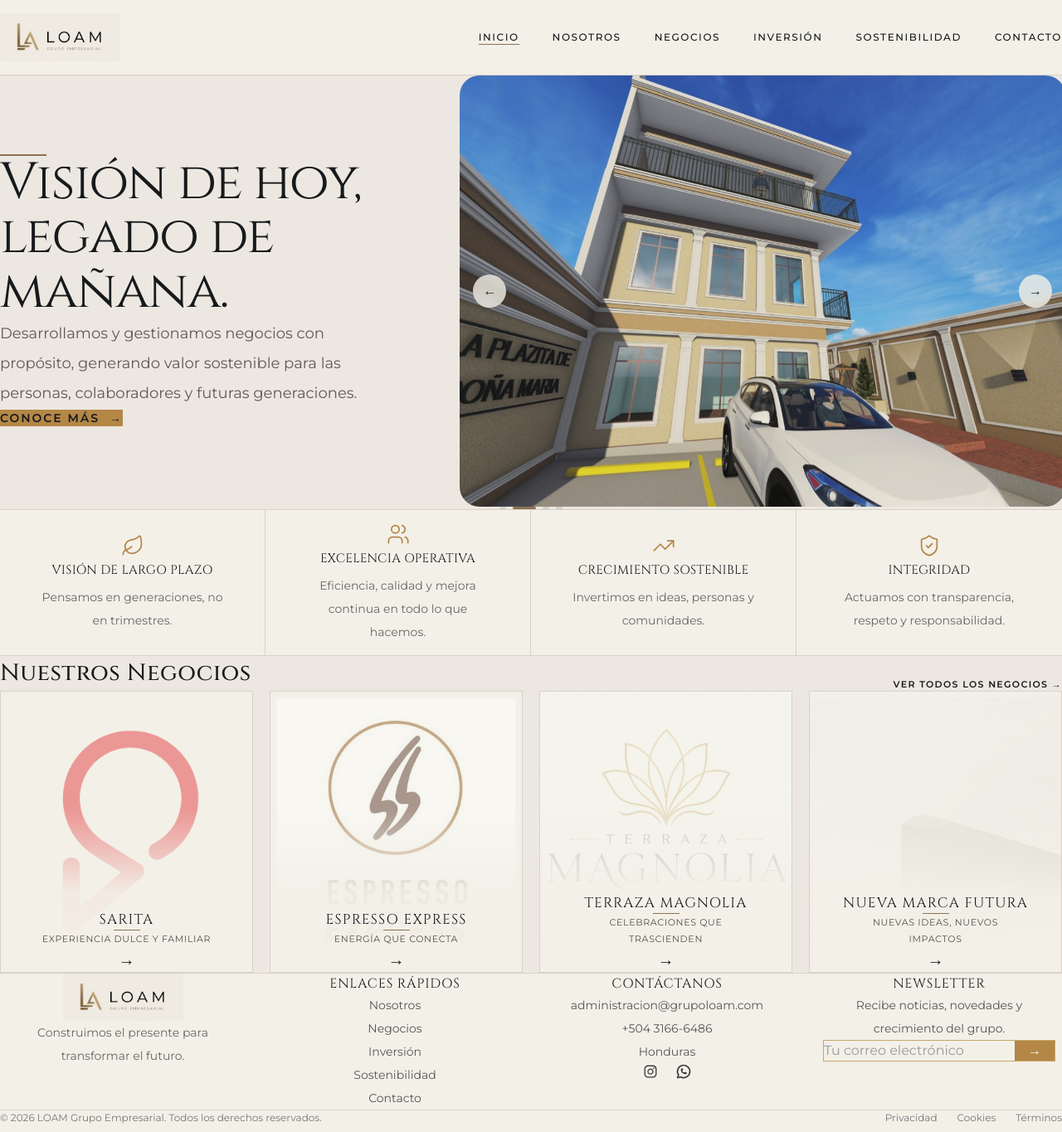
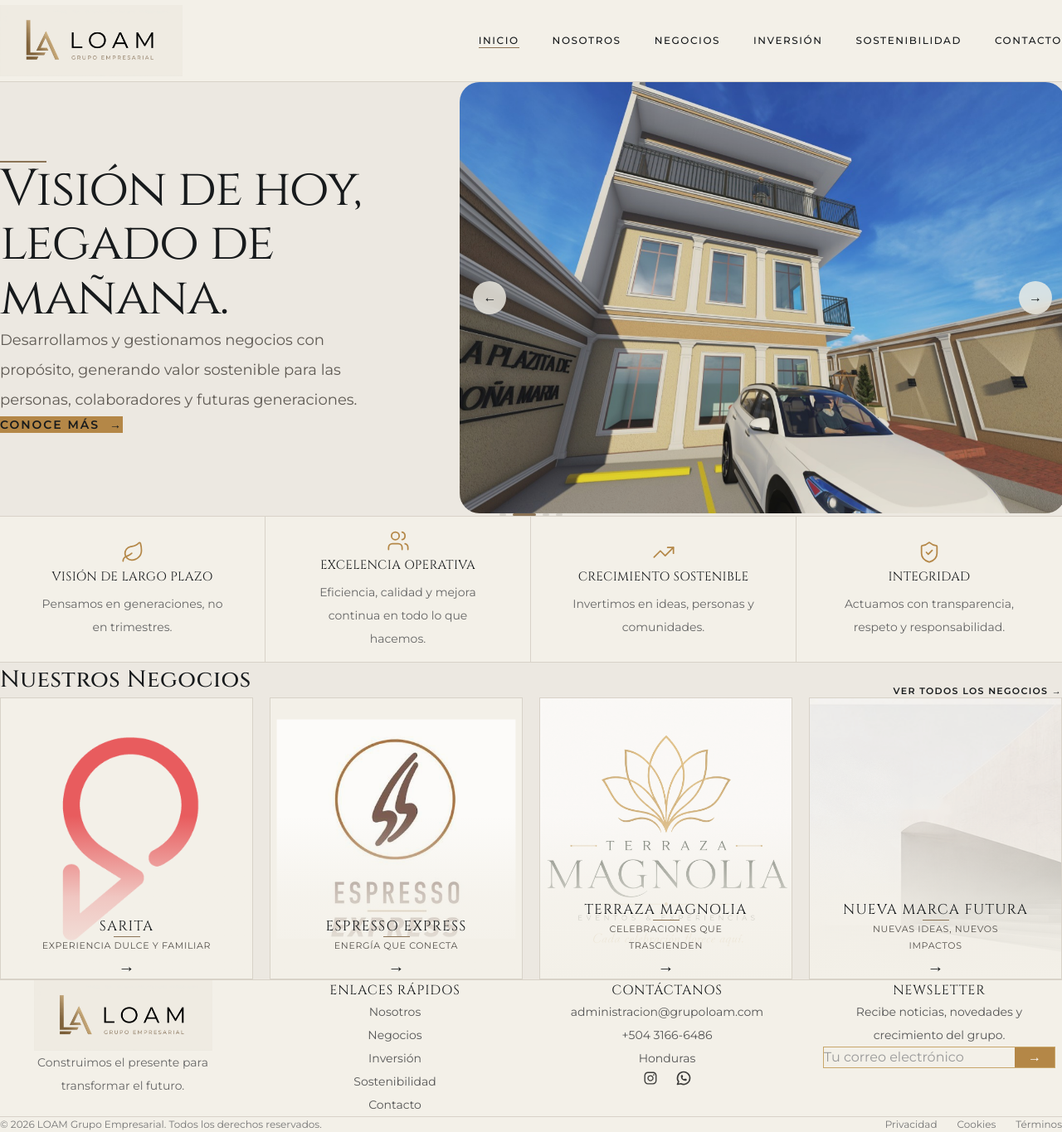
Before and after one commit to Grupo-Loam/grupo-loam, a Next.js app: page / in a window 1280 px wide. Shown: the whole page at 83% size. Built offline with nearby package versions, Linux system fonts and the light colour scheme.

Commit message:
Mejora logos y tarjetas de negocios

```diff
--- a/src/components/home/Businesses.tsx
+++ b/src/components/home/Businesses.tsx
@@ -35,6 +35,7 @@
       className="w-full bg-[var(--bg-secondary)] py-12 lg:py-14"
     >
       <div className="w-full px-6 lg:px-10 2xl:px-12">
+        {/* ENCABEZADO */}
         <div className="mb-8 flex items-end justify-between gap-6">
           <h2 className="font-[var(--font-cinzel)] text-[24px] font-medium tracking-[0.02em] text-[var(--color-carbon)] md:text-[28px]">
             Nuestros Negocios
@@ -42,19 +43,35 @@
 
           <Link
             href="#"
-            className="hidden shrink-0 pb-1 text-[11px] font-semibold uppercase tracking-[0.12em] text-[var(--color-carbon)] transition hover:text-[var(--color-bronce)] sm:block"
+            className="hidden shrink-0 pb-1 text-[11px] font-semibold uppercase tracking-[0.12em] text-[var(--color-carbon)] transition duration-300 hover:text-[var(--color-bronce)] sm:block"
           >
             Ver todos los negocios →
           </Link>
         </div>
 
+        {/* TARJETAS */}
         <div className="grid gap-5 sm:grid-cols-2 lg:grid-cols-4">
           {businesses.map((business) => (
             <Link
               key={business.name}
               href={business.href}
-              className="group relative h-[340px] overflow-hidden border border-[var(--color-border)] bg-[var(--bg-primary)]"
+              className="
+                group
+                relative
+                h-[340px]
+                overflow-hidden
+                border
+                border-[var(--color-border)]
+                bg-[var(--bg-primary)]
+                transition-all
+                duration-500
+                ease-out
+                hover:-translate-y-1
+                hover:border-[#C9BAA5]
+                hover:shadow-[0_14px_35px_rgba(23,26,28,0.10)]
+              "
             >
+              {/* IMAGEN */}
               <Image
                 src={business.image}
                 alt={business.name}
@@ -62,29 +79,85 @@
                 sizes="(max-width:640px) 100vw, (max-width:1024px) 50vw, 25vw"
                 className={
                   business.name === "Sarita"
-                    ? "object-contain scale-[0.92] transition duration-700 group-hover:scale-[0.95]"
+                    ? "object-contain scale-[0.92] transition-all duration-700 ease-out group-hover:scale-[0.97]"
                     : business.name === "Espresso Express"
-                    ? "object-cover scale-[0.95] transition duration-700 group-hover:scale-[0.99]"
-                    : "object-cover opacity-45 transition duration-700 group-hover:scale-[1.04]"
+                    ? "object-contain scale-[0.95] transition-all duration-700 ease-out group-hover:scale-[1.00]"
+                    : "object-cover opacity-80 transition-all duration-700 ease-out group-hover:scale-[1.05] group-hover:opacity-95"
                 }
               />
 
-              <div className="absolute inset-0 bg-[#F3F0E8]/55" />
+              {/* CAPA CLARA — más suave */}
+              <div
+                className="
+                  absolute
+                  inset-0
+                  bg-[#F3F0E8]/25
+                  transition-colors
+                  duration-500
+                  group-hover:bg-[#F3F0E8]/10
+                "
+              />
 
-              <div className="absolute inset-x-0 bottom-0 h-[58%] bg-gradient-to-t from-[#F3F0E8] via-[#F3F0E8]/92 to-transparent" />
+              {/* DEGRADADO INFERIOR */}
+              <div
+                className="
+                  absolute
+                  inset-x-0
+                  bottom-0
+                  h-[58%]
+                  bg-gradient-to-t
+                  from-[#F3F0E8]
+                  via-[#F3F0E8]/72
+                  to-transparent
+                  transition-opacity
+                  duration-500
+                  group-hover:opacity-90
+                "
+              />
 
+              {/* CONTENIDO */}
               <div className="absolute inset-x-0 bottom-0 flex min-h-[150px] flex-col items-center justify-end px-6 pb-5 text-center">
-                <h3 className="font-[var(--font-cinzel)] text-[17px] uppercase tracking-[0.07em] text-[var(--color-carbon)]">
+                <h3
+                  className="
+                    font-[var(--font-cinzel)]
+                    text-[17px]
+                    uppercase
+                    tracking-[0.07em]
+                    text-[var(--color-carbon)]
+                    transition-transform
+                    duration-500
+                    group-hover:-translate-y-0.5
+                  "
+                >
                   {business.name}
                 </h3>
 
-                <div className="my-3 h-px w-8 bg-[var(--color-bronce)]" />
+                <div
+                  className="
+                    my-3
+                    h-px
+                    w-8
+                    bg-[var(--color-bronce)]
+                    transition-all
+                    duration-500
+                    group-hover:w-12
+                  "
+                />
 
                 <p className="max-w-[210px] text-[11px] uppercase leading-5 tracking-[0.06em] text-[#55514C]">
                   {business.tagline}
                 </p>
 
-                <span className="mt-3 text-[20px] text-[var(--color-carbon)] transition-transform duration-300 group-hover:translate-x-1">
+                <span
+                  className="
+                    mt-3
+                    text-[20px]
+                    text-[var(--color-carbon)]
+                    transition-transform
+                    duration-300
+                    group-hover:translate-x-2
+                  "
+                >
                   →
                 </span>
               </div>
@@ -92,6 +165,7 @@
           ))}
         </div>
 
+        {/* LINK MÓVIL */}
         <div className="mt-6 sm:hidden">
           <Link
             href="#"
--- a/src/components/layout/Footer.tsx
+++ b/src/components/layout/Footer.tsx
@@ -9,10 +9,10 @@
           {/* MARCA */}
           <div className="flex flex-col items-center text-center">
             <img
-  src="/images/logos/Loam.png"
-  alt="LOAM Grupo Empresarial"
-  className="mb-5 h-auto w-[145px]"
-/>
+              src="/images/logos/Loam.png"
+              alt="LOAM Grupo Empresarial"
+              className="mb-6 h-auto w-[200px] sm:w-[215px]"
+            />
 
             <p className="max-w-[230px] text-[14px] leading-7 text-[#666]">
               Construimos el presente para transformar el futuro.
@@ -27,31 +27,46 @@
 
             <ul className="space-y-2 text-[14px] leading-7 text-[#555]">
               <li>
-                <Link href="#nosotros" className="transition hover:text-[var(--color-bronce)]">
+                <Link
+                  href="#nosotros"
+                  className="transition hover:text-[var(--color-bronce)]"
+                >
                   Nosotros
                 </Link>
               </li>
 
               <li>
-                <Link href="#negocios" className="transition hover:text-[var(--color-bronce)]">
+                <Link
+                  href="#negocios"
+                  className="transition hover:text-[var(--color-bronce)]"
+                >
                   Negocios
                 </Link>
               </li>
 
               <li>
-                <Link href="#inversion" className="transition hover:text-[var(--color-bronce)]">
+                <Link
+                  href="#inversion"
+                  className="transition hover:text-[var(--color-bronce)]"
+                >
                   Inversión
                 </Link>
               </li>
 
               <li>
-                <Link href="#sostenibilidad" className="transition hover:text-[var(--color-bronce)]">
+                <Link
+                  href="#sostenibilidad"
+                  className="transition hover:text-[var(--color-bronce)]"
+                >
                   Sostenibilidad
                 </Link>
               </li>
 
               <li>
-                <Link href="#contacto" className="transition hover:text-[var(--color-bronce)]">
+                <Link
+                  href="#contacto"
+                  className="transition hover:text-[var(--color-bronce)]"
+                >
                   Contacto
                 </Link>
               </li>
@@ -65,8 +80,22 @@
             </h3>
 
             <div className="text-[14px] leading-7 text-[#555]">
-              <p>administracion@grupoloam.com</p>
-              <p>+504 3166-6486</p>
+              <a
+                href="mailto:administracion@grupoloam.com"
+                className="block transition hover:text-[var(--color-bronce)]"
+              >
+                administracion@grupoloam.com
+              </a>
+
+              <a
+                href="https://wa.me/50431666486"
+                target="_blank"
+                rel="noopener noreferrer"
+                className="block transition hover:text-[var(--color-bronce)]"
+              >
+                +504 3166-6486
+              </a>
+
               <p>Honduras</p>
             </div>
 
@@ -81,7 +110,11 @@
                 />
               </Link>
 
-              <Link href="https://wa.me/50431666486" target="_blank" rel="noopener noreferrer">
+              <Link
+                href="https://wa.me/50431666486"
+                target="_blank"
+                rel="noopener noreferrer"
+              >
                 <Image
                   src="/images/icons/whatsapp.svg"
                   alt="WhatsApp"
@@ -121,22 +154,33 @@
           </div>
         </div>
 
+        {/* PARTE INFERIOR */}
         <div className="mt-12 border-t border-[var(--color-border)] pt-6">
           <div className="flex flex-col items-center justify-between gap-4 text-center text-[12px] text-[#777] md:flex-row md:text-left">
             <p>
-              © {new Date().getFullYear()} LOAM Grupo Empresarial. Todos los derechos reservados.
+              © {new Date().getFullYear()} LOAM Grupo Empresarial. Todos los
+              derechos reservados.
             </p>
 
             <div className="flex items-center justify-center gap-6">
-              <Link href="#" className="transition hover:text-[var(--color-bronce)]">
+              <Link
+                href="#"
+                className="transition hover:text-[var(--color-bronce)]"
+              >
                 Privacidad
               </Link>
 
-              <Link href="#" className="transition hover:text-[var(--color-bronce)]">
+              <Link
+                href="#"
+                className="transition hover:text-[var(--color-bronce)]"
+              >
                 Cookies
               </Link>
 
-              <Link href="#" className="transition hover:text-[var(--color-bronce)]">
+              <Link
+                href="#"
+                className="transition hover:text-[var(--color-bronce)]"
+              >
                 Términos
               </Link>
             </div>
--- a/src/components/layout/Navbar.tsx
+++ b/src/components/layout/Navbar.tsx
@@ -19,23 +19,26 @@
   return (
     <header className="sticky top-0 z-50 w-full border-b border-[var(--color-border)] bg-[var(--bg-primary)]/95 backdrop-blur-md">
       {/* CONTENEDOR */}
-<div className="mx-auto flex h-[82px] w-full max-w-[1920px] items-center justify-between px-6 sm:px-8 md:h-[90px] lg:px-12 xl:px-16 2xl:px-24">        <Link
+      <div className="mx-auto flex h-[90px] w-full max-w-[1920px] items-center justify-between px-6 sm:px-8 md:h-[98px] lg:px-12 xl:px-16 2xl:px-24">
+        {/* LOGO */}
+        <Link
           href="#"
           onClick={() => setOpen(false)}
           className="flex shrink-0 items-center"
         >
           <Image
             src="/images/logos/Loam.png"
-  alt="LOAM Grupo Empresarial"
-  className="mb-5 h-auto w-[145px]"
-            width={180}
-            height={64}
+            alt="LOAM Grupo Empresarial"
+            width={260}
+            height={105}
             priority
+            className="h-auto w-[175px] sm:w-[190px] md:w-[205px] lg:w-[220px]"
           />
         </Link>
 
         {/* DESKTOP */}
-<nav className="hidden items-center gap-7 lg:mr-12 lg:flex xl:mr-16 xl:gap-10 2xl:mr-20">   {links.map((link, index) => (
+        <nav className="hidden items-center gap-7 lg:mr-12 lg:flex xl:mr-16 xl:gap-10 2xl:mr-20">
+          {links.map((link, index) => (
             <Link
               key={link.name}
               href={link.href}
```
